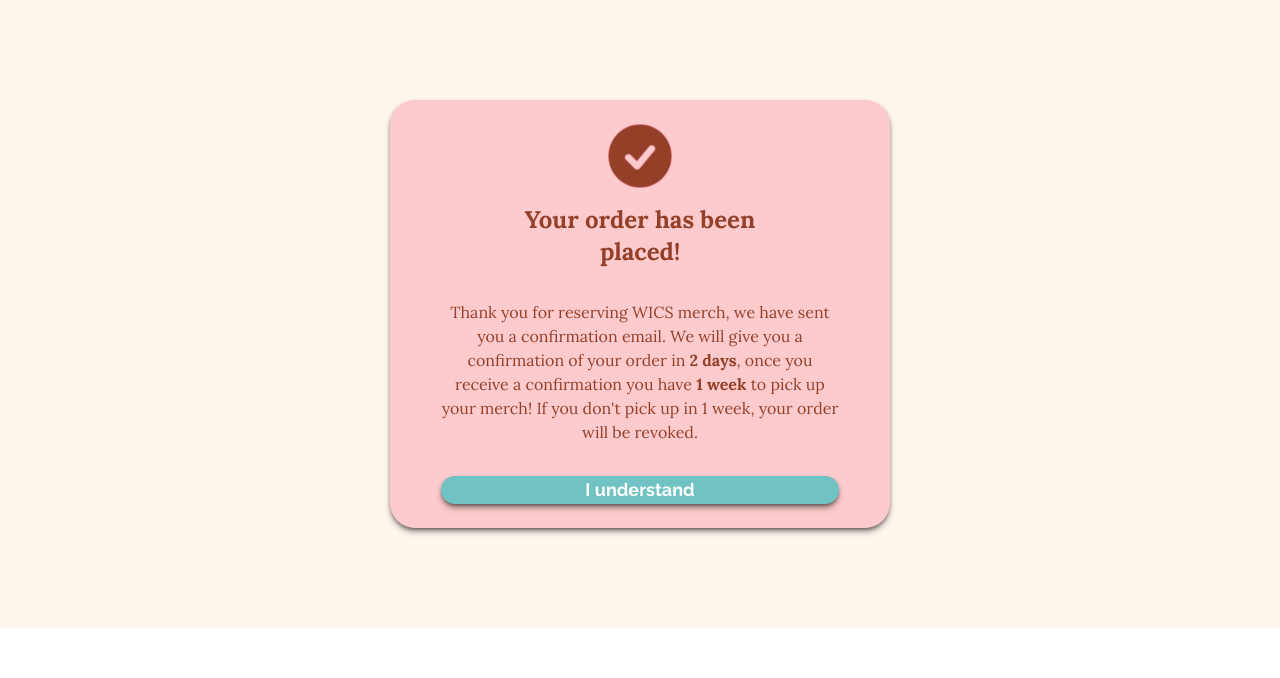
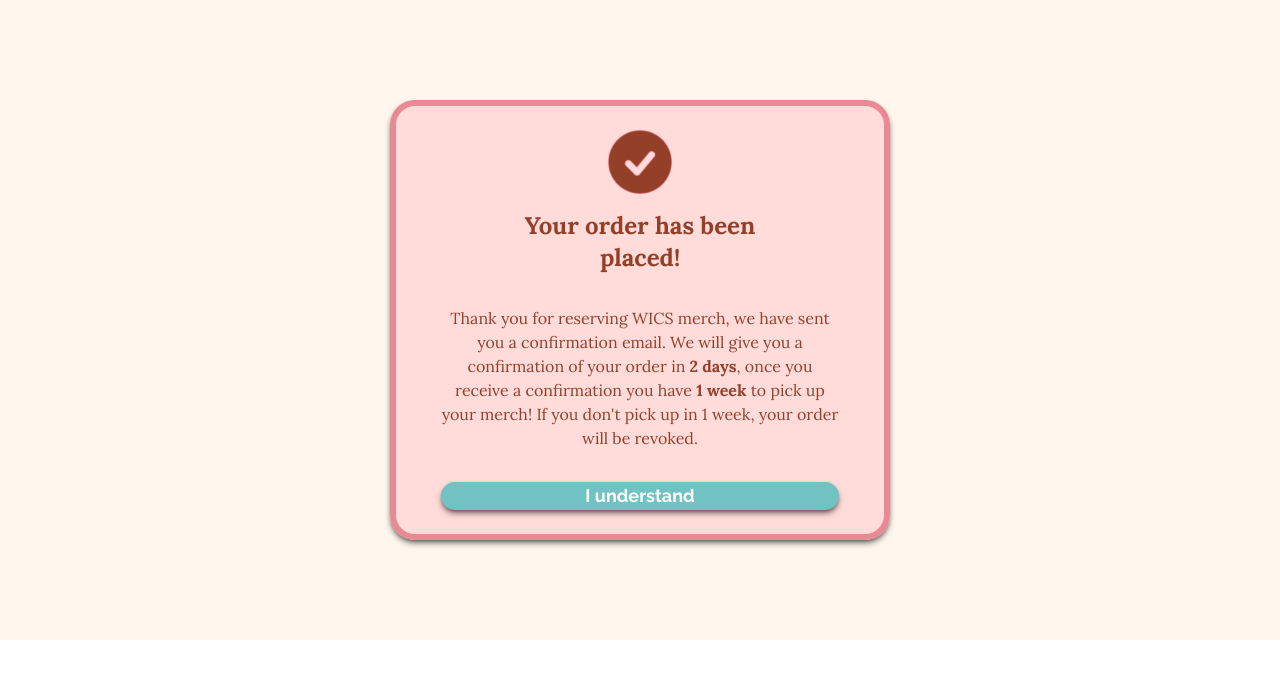
Before and after one commit to wics-uic/WiCS-Website, an Astro site: page /WiCS-Website/checkout in a window 1280 px wide. Built offline with nearby package versions, Linux system fonts and the light colour scheme; Astro itself is replaced by a stand-in of ours.

Commit message:
adjusted confirmation colors

```diff
--- a/src/components/Cards/Confirmation.astro
+++ b/src/components/Cards/Confirmation.astro
@@ -8,7 +8,7 @@ export interface Props {
 const { title = 'Checkout Confirmation' } = Astro.props;
 ---
 
-<div id="confirmation-modal" class="flex flex-col gap-4 w-full max-w-[500px] p-6 rounded-[25px] bg-pink-100 shadow-md shadow-black/50 flex items-center justify-centerd">
+<div id="confirmation-modal" class="flex flex-col gap-4 border-6 border-[#EA8996] w-full max-w-[500px] p-6 rounded-[25px] bg-[#FFBFC5]/50 shadow-md shadow-black/50 flex items-center justify-centerd">
     <Image
         src={CheckMark}
         alt="Success Checkmark"
```
